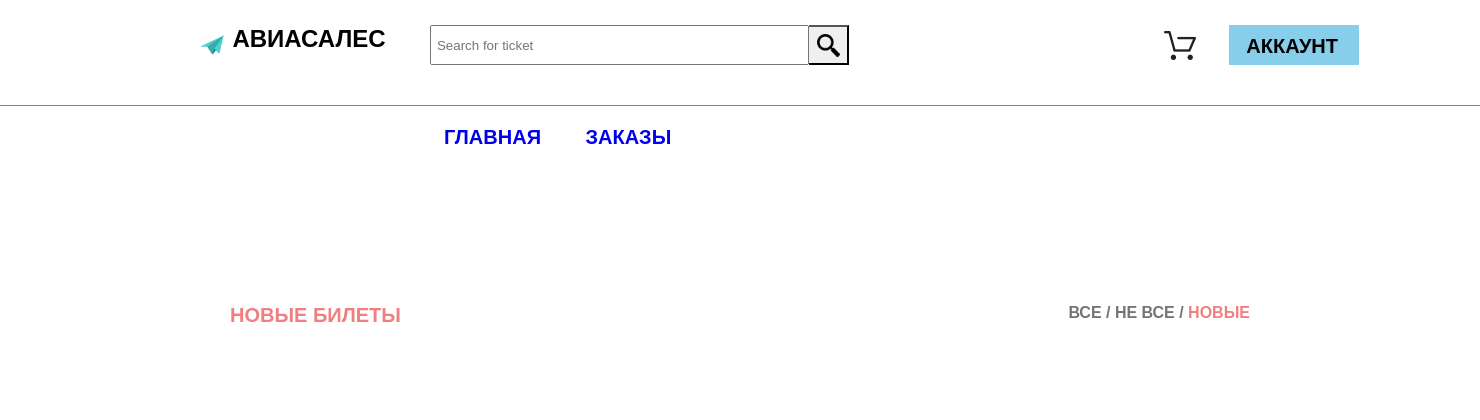
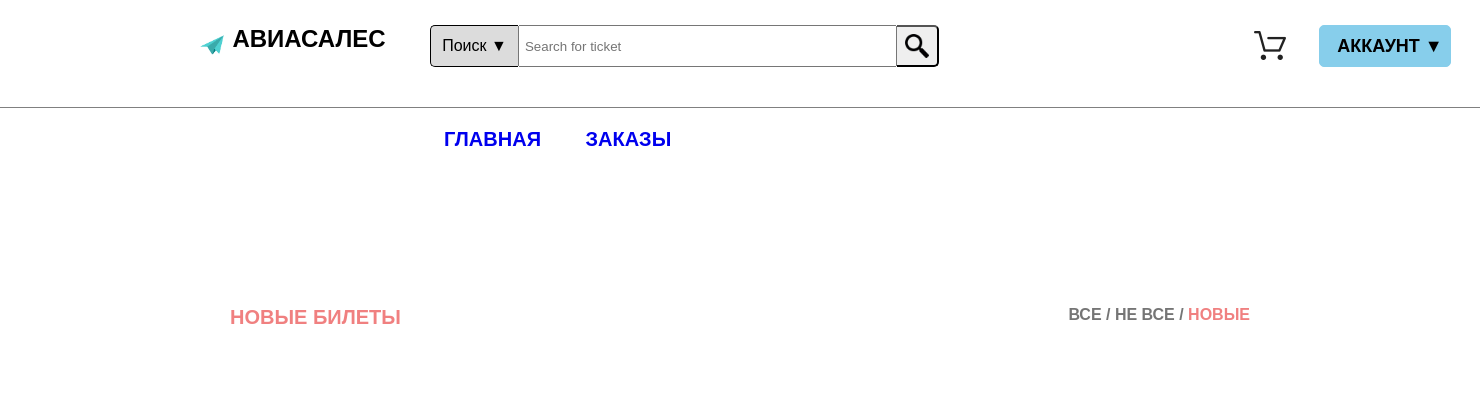
Before and after one commit to ImNtail/Web, a PHP site: page /shopping_cart.html in a window 1480 px wide. Shown: the top 420 px of the page. Run offline with PHP 8.4, Linux system fonts and the light colour scheme.

Commit message:
Add files via upload

```diff
--- a/Lab2/shopping_cart.html
+++ b/Lab2/shopping_cart.html
@@ -12,11 +12,32 @@
             <p>АВИАСАЛЕС</p>
         </div>
         <form class="search" action="#">
+            <div class="dropWrap">
+                <div class="browse">
+                    <span>Поиск &#9660;</span>
+                </div>
+                <div class="dropdown">
+                    <li>Что-то</li>
+                    <li>Что-то 2</li>
+                    <li>Что-то 3</li>
+                    <li style="margin-bottom:0">Что?</li>
+                </div>
+            </div>
             <input type="text" placeholder="Search for ticket" name="search">
-            <button type="submit"></button>
+            <button class="searchButton" type="submit"></button>
         </form>
-        <div class="shopIcon"></div>
-        <div class="account"><p>Аккаунт</p></div>
+        <div class="shopIcon"><a href="shopping_cart.html"></a></div>
+        <div class="account dropWrap">
+            <div style="display:flex">
+                <p>Аккаунт &#9660;</p>
+            </div>
+            <div class="dropdown">
+                <li>Профиль</li>
+                <li>Билеты</li>
+                <li>Настройки</li>
+                <li style="margin-bottom:0">Выйти</li>
+            </div>
+        </div>
     </header>
     <main>
         <nav>
@@ -136,7 +157,7 @@
         </div>
     </main>
     <footer>
-        <div class="copyright">&#169 Авиасалес Все права защищены</div>
+        <div class="copyright">&#169; Авиасалес Все права защищены</div>
         <div class="images">
             <img src="images/facebook.png" alt="facebook">
             <img src="images/twitter.png" alt="twitter">
--- a/Lab2/style.css
+++ b/Lab2/style.css
@@ -37,7 +37,6 @@ header {
 .search {
     display: flex;
     margin-left: 3%;
-    text-transform: uppercase;
     color: #000;
     font-weight: 400;
     font-size: 20px;
@@ -51,16 +50,71 @@ header {
 .search ::placeholder{
     padding-left: 5px;
 }
-.search button {
+.dropWrap {
+    display: flex;
+    transition: 0.3s ease-in-out;
+}
+.browse {
+    font-size: 16px;
+    font-weight: 400;
+    border: 1px solid black;
+    border-radius: 5px 0 0 5px;
+    border-right: none;
+    background-color: gainsboro;
+    width: 87px;
+    height: 40px;
+    display: flex;
+    align-items: center;
+    justify-content: center;
+    transition: 0.3s ease-in-out;
+}
+.dropdown {
+    width: 87px;
+    font-size: 16px;
+    font-weight: 400;
+    border: 1px solid black;
+    border-radius: 0 0 5px 5px;
+    background-color: gainsboro;
+    position: absolute;
+    margin-top: 41px;
+    display: block;
+    transition: 0.3s ease-in-out;
+    opacity: 0;
+    transform: scaleX(0);
+}
+.dropdown li {
+    text-align: center;
+    margin-bottom: 5px;
+    border-bottom: 1px solid black;
+    transition: 0.3s;
+    padding: 3px;
+}
+.dropdown li:hover {
+    color: yellow;
+}
+.dropWrap:hover {
+    border-radius: 5px 5px 0 0;
+}
+.dropWrap:hover .dropdown {
+    display: block;
+    opacity: 1;
+    transform: scaleX(1);
+}
+.dropWrap:hover .browse {
+    border-radius: 5px 0 0 0;
+    color: yellow;
+}
+.searchButton {
     background-image: url(images/searchIcon.png);
     background-repeat: no-repeat;
     background-position: center;
     background-size: 60%;
-    height: 40px;
-    width: 40px;
+    height: 42px;
+    width: 42px;
     float: left;
     cursor: pointer;
     border-left: none;
+    border-radius: 0 5px 5px 0;
 }
 .shopIcon {
     display: flex;
@@ -101,6 +155,7 @@ header {
   }
 .account {
     display: flex;
+    flex-direction: column;
     color: #000;
     cursor: pointer;
     margin-top: 25px;
@@ -108,6 +163,12 @@ header {
     width: 130px;
     height: 40px;
     background: skyblue;
+    border: 1px solid skyblue;
+    border-radius: 5px 5px 5px 5px;
+}
+.account .dropdown {
+    background-color: skyblue;
+    width: 130px;
 }
 .account p {
     margin-left: 17px;
@@ -115,10 +176,10 @@ header {
     text-align: center;
     text-transform: uppercase;
     font-weight: 600;
-    font-size: 20px;
+    font-size: 18px;
     transition: 0.3s;
 }
-.account p:hover{
+.account:hover p{
     color: yellow;
 }
 
```
Also changed, not shown: Lab2/index.html (+23 -2 lines).
